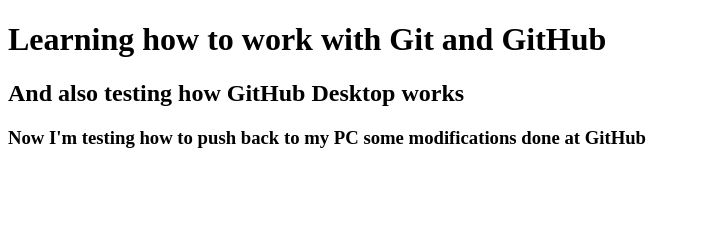
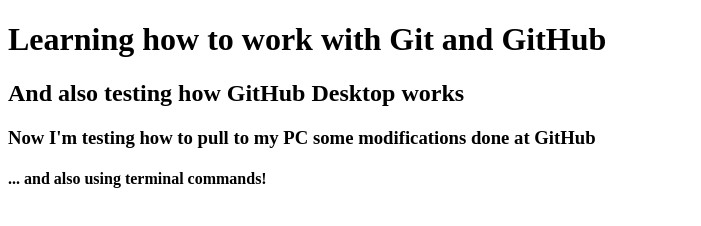
Before and after one commit to bodzila/learning-git, a plain HTML site: page index.html in a window 1280 px wide. Shown: the whole page, without its empty margins (0-701 px from the left). Drawn offline with Linux system fonts and the light colour scheme.

Commit message:
Update index.html
Another index update, just for test pull command

```diff
--- a/index.html
+++ b/index.html
@@ -6,6 +6,7 @@
 <body>
 	<h1>Learning how to work with Git and GitHub</h1>
 	<h2>And also testing how GitHub Desktop works</h2>
-	<h3>Now I'm testing how to push back to my PC some modifications done at GitHub</h3>
+	<h3>Now I'm testing how to pull to my PC some modifications done at GitHub</h3>
+	<h4>... and also using terminal commands!</h4>
 </body>
 </html>
```
